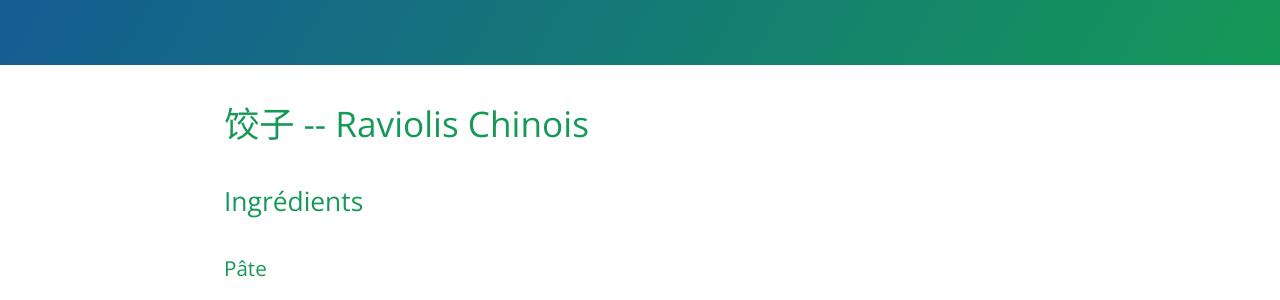
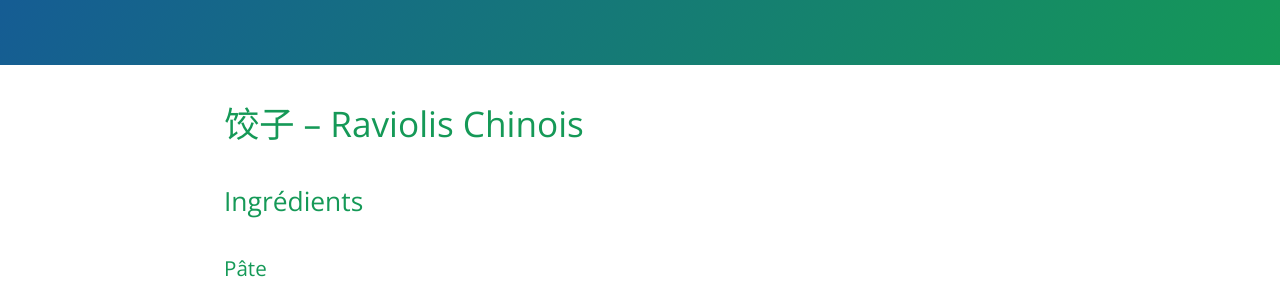
Before and after one commit to tal-chan/miam, a Jekyll site: the page built from _posts/2019-05-16-raviolis-chinois.md, in a window 1280 px wide and 900 px high. Shown: the part 205-505 px from the top of the window. Built offline with Jekyll 4.4.1, drawn with Linux system fonts in a browser that asks for light colours; the repository's description, which GitHub fills in, is left out.

Commit message:
fixed typo

```diff
--- a/_posts/2019-05-16-raviolis-chinois.md
+++ b/_posts/2019-05-16-raviolis-chinois.md
@@ -1,6 +1,6 @@
 ---
 layout: post
-title: "饺子 -- Raviolis Chinois"
+title: "饺子 – Raviolis Chinois"
 tags: [salé]
 ---
 ## Ingrédients
```
